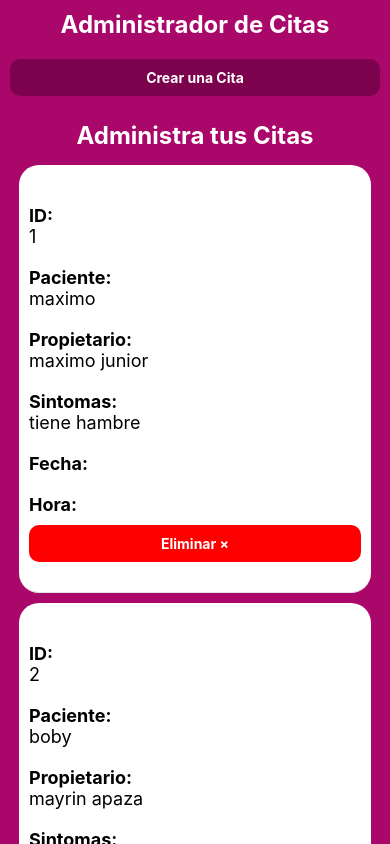
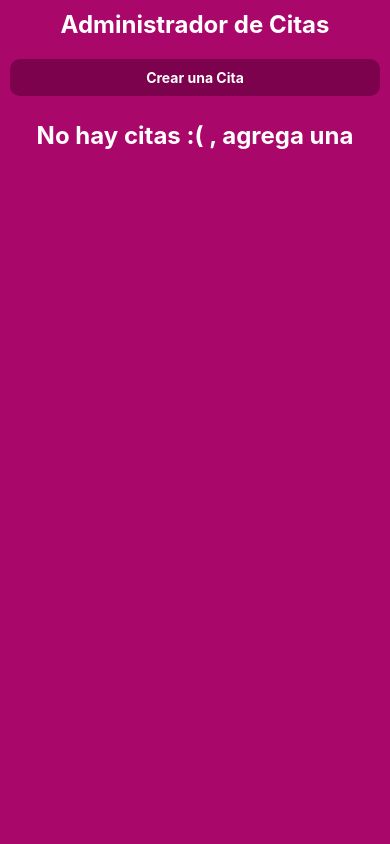
Before and after one commit to maximopeoficiales/react-native-ts-citas-apps-basic, a React Native app: screen / in a window 390 px wide. Built offline with nearby package versions, Linux system fonts and the light colour scheme.

Commit message:
ADD: se soluciono bug de scroll del flat list quitando el touchableWithoutFeedback

```diff
--- a/App.tsx
+++ b/App.tsx
@@ -1,4 +1,5 @@
-import React, {useState} from 'react';
+import AsyncStorage from '@react-native-async-storage/async-storage';
+import React, {useEffect, useState} from 'react';
 import {
   FlatList,
   Keyboard,
@@ -13,34 +14,26 @@ import CitaItem from './src/components/Cita/Cita';
 import Formulario from './src/components/Formulario/Formulario';
 import ButtonPurple from './src/components/shared/ButtonPurple/ButtonPurple';
 import {Cita} from './src/interfaces/Cita';
+import {getCitasStorage, saveCitasStorage} from './src/utils/CitasStorage';
 
 const App = () => {
-  const [citas, setCitas] = useState([
-    {
-      id: '1',
-      paciente: 'maximo',
-      propietario: 'maximo junior',
-      sintomas: 'tiene hambre',
-    },
-    {
-      id: '2',
-      paciente: 'boby',
-      propietario: 'mayrin apaza',
-      sintomas: 'tiene hambre',
-    },
-    {
-      id: '3',
-      paciente: 'Native',
-      propietario: 'Chicho',
-      sintomas: 'Herida en la pata',
-    },
-  ] as Cita[]);
+  const [citas, setCitas] = useState<Cita[]>([]);
   const [showForm, setShowForm] = useState(false);
+
+  useEffect(() => {
+    (async () => {
+      setCitas((await getCitasStorage()) ?? []);
+    })();
+  }, []);
+
   const deleteCita = (cita: Cita) => {
-    setCitas(citasActuales => citasActuales.filter(e => e.id !== cita.id));
+    let citasFiltradas = citas.filter(e => e.id !== cita.id);
+    setCitas(citasFiltradas);
+    saveCitasStorage(citasFiltradas);
   };
   const saveCita = (cita: Cita) => {
     setCitas([...citas, cita]);
+    saveCitasStorage([...citas, cita]);
   };
   const hiddenForm = () => {
     setShowForm(!showForm);
@@ -51,7 +44,7 @@ const App = () => {
 
   return (
     <>
-      <TouchableWithoutFeedback onPress={hiddenKeyboard}>
+      {/* <TouchableWithoutFeedback onPress={hiddenKeyboard}> */}
         <View style={styles.container}>
           <Text style={styles.title}>Administrador de Citas</Text>
 
@@ -71,7 +64,7 @@ const App = () => {
                   style={styles.list}
                   data={citas}
                   renderItem={({item}) => (
-                    <CitaItem cita={item} eliminarPaciente={deleteCita} />
+                    <CitaItem cita={item} eliminarPaciente={deleteCita} key={item.id}/>
                   )}
                   keyExtractor={cita => cita.id.toString()}
                 />
@@ -79,7 +72,7 @@ const App = () => {
             )}
           </View>
         </View>
-      </TouchableWithoutFeedback>
+      {/* </TouchableWithoutFeedback> */}
     </>
   );
 };
@@ -101,7 +94,7 @@ const styles = StyleSheet.create({
   },
   list: {
     marginHorizontal: '2.5%',
-    flex: 1,
+    // flex: 1,
   },
 });
 
--- a/package.json
+++ b/package.json
@@ -11,6 +11,7 @@
     "cc": "npx generate-react-cli component"
   },
   "dependencies": {
+    "@react-native-async-storage/async-storage": "^1.15.6",
     "@react-native-community/datetimepicker": "^3.5.2",
     "react": "17.0.1",
     "react-native": "0.64.1",
--- a/src/components/Cita/Cita.tsx
+++ b/src/components/Cita/Cita.tsx
@@ -1,5 +1,12 @@
 import React from 'react';
-import {Button, StyleSheet, Text, TouchableHighlight, View} from 'react-native';
+import {
+  Button,
+  StyleSheet,
+  Text,
+  TouchableHighlight,
+  TouchableWithoutFeedback,
+  View,
+} from 'react-native';
 import {Cita} from '../../interfaces/Cita';
 interface MyProps {
   cita: Cita;
@@ -43,7 +50,6 @@ const CitaItem = (props: MyProps) => {
       {/* no se le puede dar estilo */}
       {/* <Button title="Eliminar" onPress={() => {}} /> */}
 
-      <View>
       <TouchableHighlight
         onPress={() => {
           handlerPressEliminar(cita);
@@ -51,7 +57,6 @@ const CitaItem = (props: MyProps) => {
         style={styles.btnEliminar}>
         <Text style={styles.txtBtnEliminar}>Eliminar &times;</Text>
       </TouchableHighlight>
-      </View>
     </View>
   );
 };
--- /dev/null
+++ b/src/utils/CitasStorage.ts
@@ -0,0 +1,20 @@
+import AsyncStorage from "@react-native-async-storage/async-storage";
+import { Cita } from "../interfaces/Cita";
+
+export const saveCitasStorage = async (citas: Cita[]) => {
+    try {
+        await AsyncStorage.setItem('citas', JSON.stringify(citas));
+    } catch (error) {
+        console.error(error);
+    }
+};
+
+export const getCitasStorage = async () => {
+    try {
+        let citasStorage = await AsyncStorage.getItem('citas');
+        let citas = citasStorage !== null ? JSON.parse(citasStorage) : [];
+        return citas as Cita[];
+    } catch (error) {
+        console.error(error);
+    }
+}
```
Also changed, not shown: 2 other files (tests, documents, lock files or other folders). Lines whose indentation alone changed are shown as unchanged.
